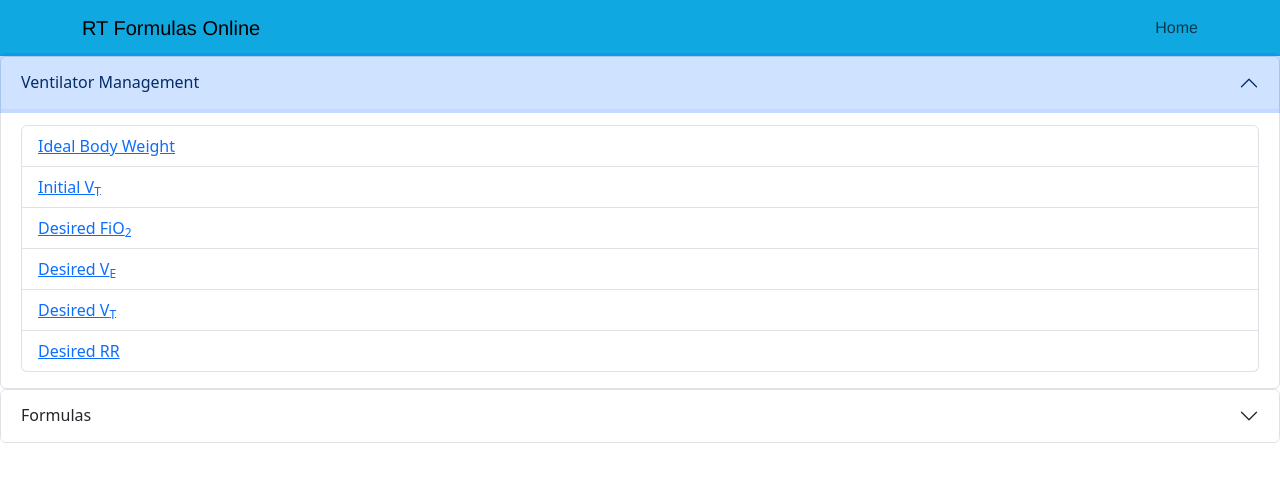
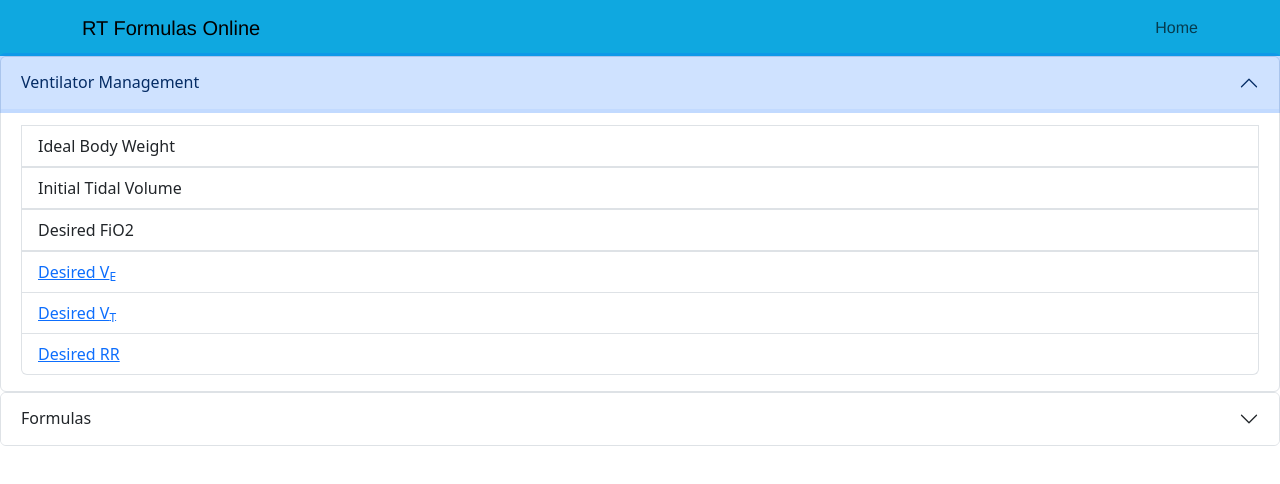
Before and after one commit to ecogle/new-rtformulas-online, a React (Create React App) app: page / in a window 1280 px wide. Both pictures are taken after a click on the button "Ventilator Management". Shown: the top 484 px of the page. Built offline with nearby package versions, Linux system fonts and the light colour scheme.

Commit message:
componetizing links

```diff
--- /dev/null
+++ b/src/components/AccordianLinkItem/AccordianLinkItem.css
@@ -0,0 +1,3 @@
+.accordianLinkItem {
+    background-color: gray;
+}
--- /dev/null
+++ b/src/components/AccordianLinkItem/AccordianLinkItem.js
@@ -0,0 +1,19 @@
+import React from "react";
+import { ListGroup } from "react-bootstrap";
+import { Link } from "react-router-dom";
+import "./AccordianLinkItem.css";
+
+const linkStyle = {
+  textDecoration: "none",
+};
+function AccordianLinkItem(props) {
+  return (
+    <div class="accordianLinkItem">
+      <Link to={props.linkTo} style={linkStyle}>
+        <ListGroup.Item>{props.displayName}</ListGroup.Item>
+      </Link>
+    </div>
+  );
+}
+
+export default AccordianLinkItem;
--- a/src/components/VentilatorManagement/VentilatorManagement.js
+++ b/src/components/VentilatorManagement/VentilatorManagement.js
@@ -1,6 +1,7 @@
 import React from "react";
 import { Accordion, ListGroup } from "react-bootstrap";
 import { Link } from "react-router-dom";
+import AccordianLinkItem from "../AccordianLinkItem/AccordianLinkItem";
 
 export default function VentilatorManagement(props) {
   return (
@@ -9,19 +10,15 @@ export default function VentilatorManagement(props) {
         <Accordion.Header>Ventilator Management</Accordion.Header>
         <Accordion.Body>
           <ListGroup>
-            <ListGroup.Item>
-              <Link to="idealbodyweight">Ideal Body Weight</Link>
-            </ListGroup.Item>
-            <ListGroup.Item>
-              <Link>
-                Initial V<sub>T</sub>
-              </Link>
-            </ListGroup.Item>
-            <ListGroup.Item>
-              <Link to="desiredfio2">
-                Desired FiO<sub>2</sub>
-              </Link>
-            </ListGroup.Item>
+            <AccordianLinkItem
+              displayName="Ideal Body Weight"
+              linkTo="idealbodyweight"
+            />
+            <AccordianLinkItem displayName="Initial Tidal Volume" linkTo="/" />
+            <AccordianLinkItem
+              displayName="Desired FiO2"
+              linkTo="desiredfio2"
+            />
             <ListGroup.Item>
               <Link>
                 Desired V<sub>E</sub>
```
